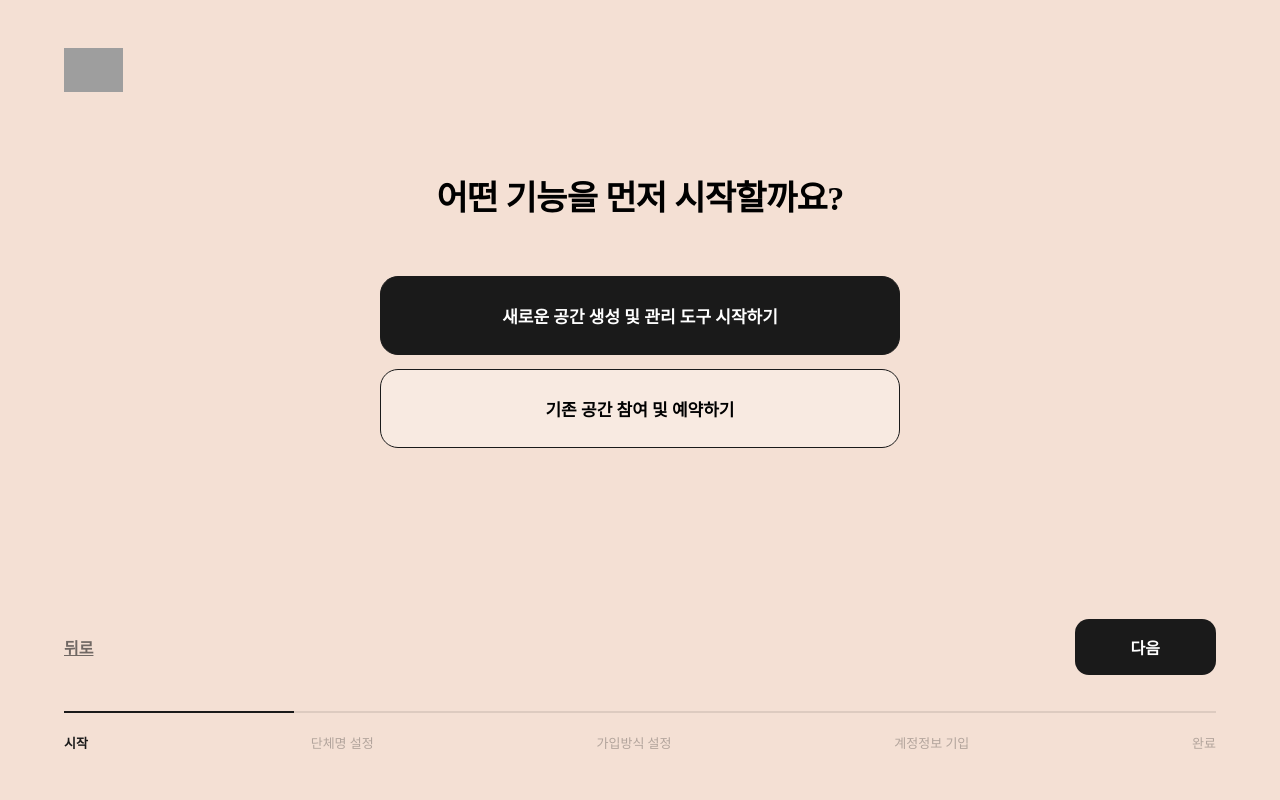
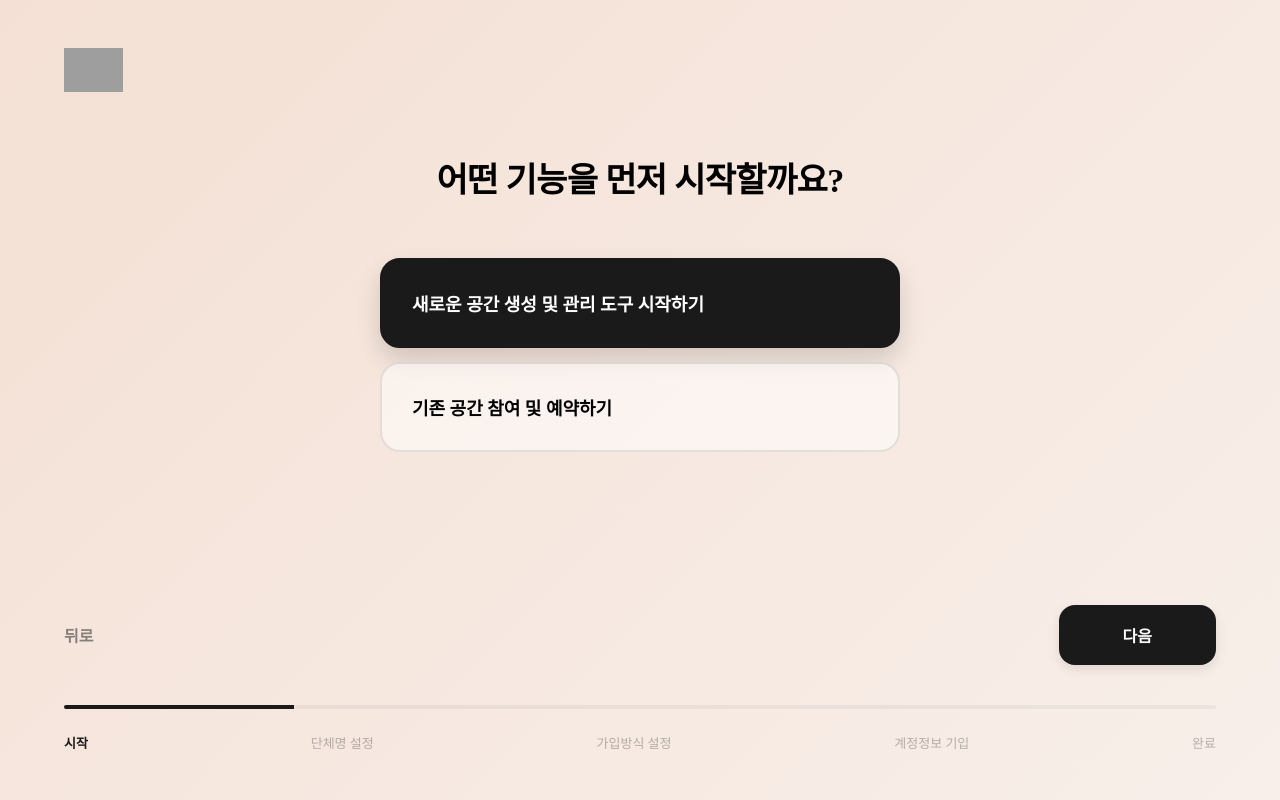
Before and after one commit to sylee0915/SpaceFlowFrontend, a Vue app: page / in a window 1280 px wide. Both pictures are taken after a click on the button "바로 회원가입". Built offline with nearby package versions, Linux system fonts and the light colour scheme; grey boxes are pictures that could not be loaded; a web font is replaced by a local one.

Commit message:
style: 입력박스 테두리효과 추가

```diff
--- a/src/components/onboarding/SelectFunction.vue
+++ b/src/components/onboarding/SelectFunction.vue
@@ -80,18 +80,27 @@ const handleSelect = (type) => {
 }
 
 .selection-card {
-  background-color: rgba(255, 255, 255, 0.3);
-  border: 1.5px solid #1A1A1A;
-  padding: 26px;
-  border-radius: 18px;
-  font-size: 17px;
+  background-color: rgba(255, 255, 255, 0.5);
+  border: 2px solid rgba(26, 26, 26, 0.1);
+  padding: 30px;
+  border-radius: 20px;
+  font-size: 18px;
   font-weight: 600;
   cursor: pointer;
-  transition: all 0.25s ease;
+  transition: all 0.3s ease;
+  text-align: left;
+}
+
+.selection-card:hover {
+  border-color: rgba(26, 26, 26, 0.3);
+  background-color: rgba(255, 255, 255, 0.8);
+  transform: translateX(4px);
 }
 
 .selection-card.active {
   background-color: #1A1A1A;
   color: #FFFFFF;
+  border-color: #1A1A1A;
+  box-shadow: 0 12px 24px rgba(0, 0, 0, 0.15);
 }
 </style>
--- a/src/components/onboarding/SimpleInputStep.vue
+++ b/src/components/onboarding/SimpleInputStep.vue
@@ -73,12 +73,24 @@ const steps = ['시작', '단체명 설정', '가입방식 설정', '계정정
 
 .name-input {
   width: 100%;
-  background-color: rgba(26, 26, 26, 0.05);
-  border: none;
+  background-color: #FFFFFF;
+  border: 2px solid transparent;
   padding: 24px;
-  border-radius: 20px;
-  font-size: 17px;
+  border-radius: 24px;
+  font-size: 18px;
   text-align: center;
   outline: none;
+  box-shadow: 0 4px 12px rgba(0,0,0,0.03);
+  transition: all 0.3s ease;
+}
+
+.name-input:focus {
+  border-color: #1A1A1A;
+  box-shadow: 0 8px 20px rgba(0,0,0,0.08);
+  transform: translateY(-2px);
+}
+
+.name-input::placeholder {
+  color: rgba(26, 26, 26, 0.3);
 }
 </style>
--- a/src/components/onboarding/StepNavigation.vue
+++ b/src/components/onboarding/StepNavigation.vue
@@ -48,49 +48,61 @@ defineEmits(['next', 'prev']);
   display: flex;
   justify-content: space-between;
   align-items: center;
-  margin-bottom: 36px;
+  margin-bottom: 40px;
 }
 
 .btn-back {
   background: none;
   border: none;
   font-size: 16px;
-  font-weight: 700;
-  text-decoration: underline;
+  font-weight: 600;
   cursor: pointer;
   color: #1A1A1A;
-  opacity: 0.6;
+  opacity: 0.5;
+  transition: opacity 0.2s;
 }
+
+.btn-back:hover { opacity: 1; text-decoration: underline; }
 
 .btn-next {
   background-color: #1A1A1A;
   color: #FFFFFF;
   border: none;
-  padding: 16px 56px;
-  border-radius: 14px;
+  padding: 18px 64px;
+  border-radius: 16px;
   font-size: 16px;
   font-weight: 700;
   cursor: pointer;
-  transition: all 0.2s;
+  transition: all 0.3s cubic-bezier(0.4, 0, 0.2, 1);
+  box-shadow: 0 4px 12px rgba(0,0,0,0.1);
+}
+
+.btn-next:not(:disabled):hover {
+  transform: translateY(-2px);
+  box-shadow: 0 8px 20px rgba(0,0,0,0.15);
 }
 
 .btn-next:disabled {
-  background-color: rgba(0, 0, 0, 0.1);
-  color: rgba(0, 0, 0, 0.3);
+  background-color: rgba(26, 26, 26, 0.1);
+  color: rgba(26, 26, 26, 0.3);
   cursor: not-allowed;
+  box-shadow: none;
 }
 
 .progress-bar-container {
   width: 100%;
-  height: 2px;
-  background-color: rgba(26, 26, 26, 0.1);
-  margin-bottom: 20px;
+  height: 4px; /* 가독성을 위해 살짝 두껍게 */
+  background-color: rgba(26, 26, 26, 0.05);
+  border-radius: 2px;
+  margin-bottom: 24px;
+  overflow: hidden;
 }
 
 .progress-fill {
   height: 100%;
   background-color: #1A1A1A;
-  transition: width 0.4s ease;
+  /* 애니메이션 곡선 최적화 */
+  transition: width 0.8s cubic-bezier(0.65, 0, 0.35, 1);
 }
 
 .step-labels {
@@ -102,6 +114,7 @@ defineEmits(['next', 'prev']);
   font-size: 13px;
   font-weight: 500;
   color: rgba(26, 26, 26, 0.3);
+  transition: color 0.3s;
 }
 
 .step-label-item.active {
--- a/src/views/onboarding/OnboardingMain.vue
+++ b/src/views/onboarding/OnboardingMain.vue
@@ -72,7 +72,7 @@ const logoUrl = 'https://i.ibb.co/KjdC2qnn/KakaoTalk-20260125-164433710.png';
 
 <style scoped>
 .onboarding-layout {
-  background-color: #F4E0D4;
+  background: linear-gradient(135deg, #F4E0D4 0%, #F8EFEA 100%);
   min-height: 100vh;
   width: 100vw;
   position: relative;
```
